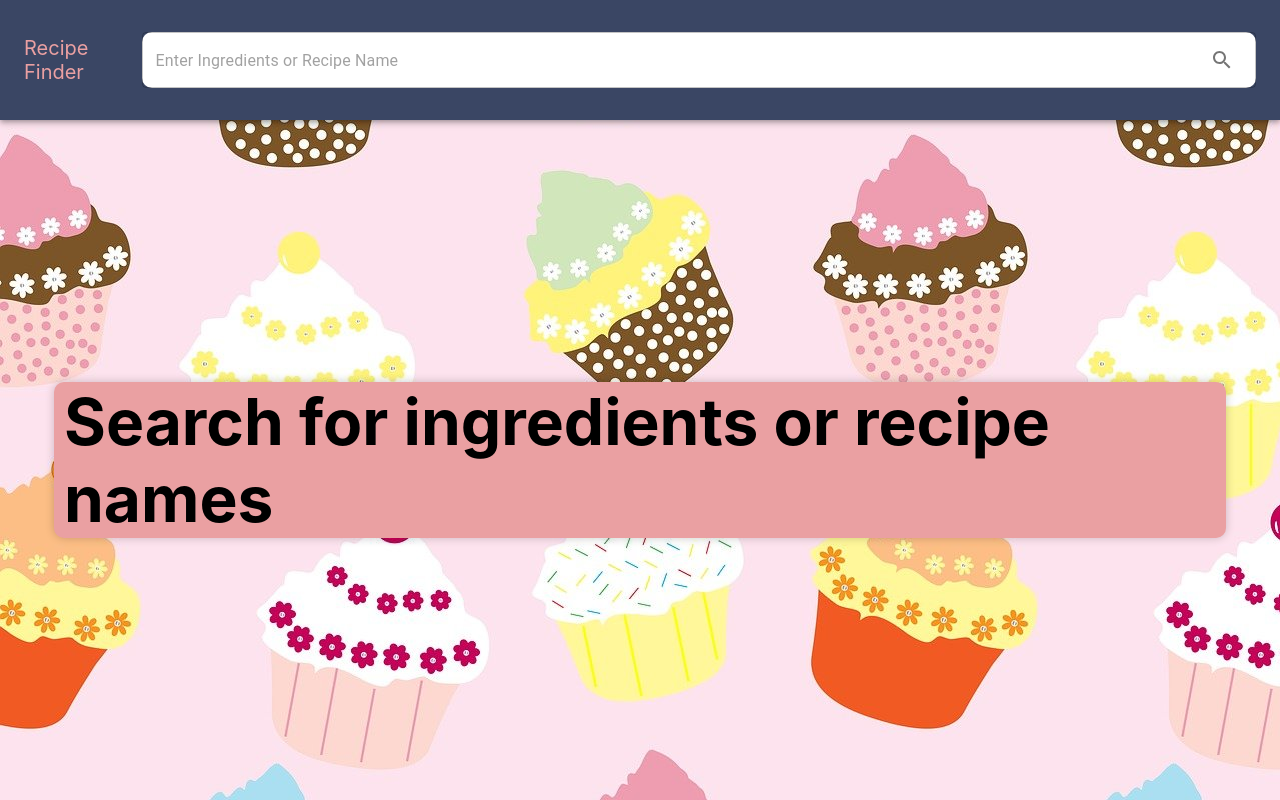
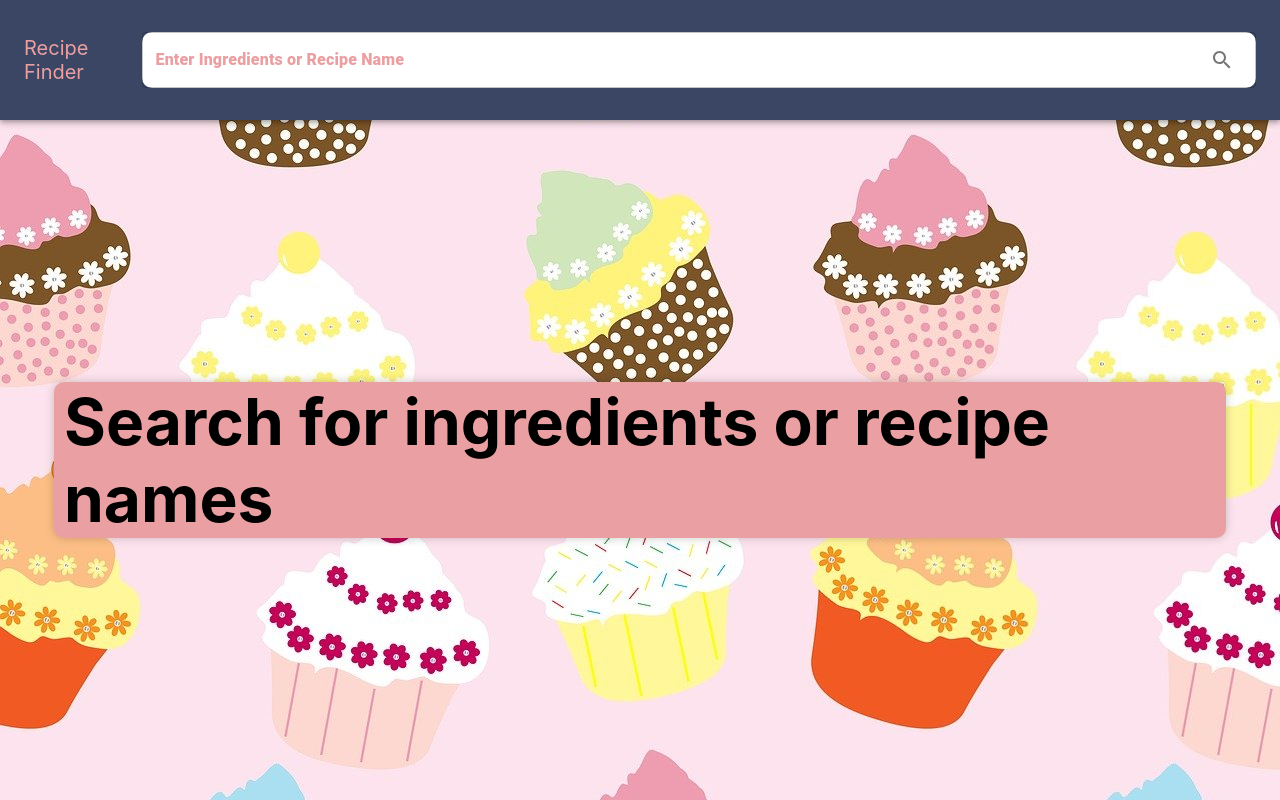
Before and after one commit to Shirm917/Recipe_Finder, a React (Create React App) app: page / in a window 1280 px wide. Built offline with nearby package versions, Linux system fonts and the light colour scheme.

Commit message:
removing placeholder, adding label and adding style to the label

```diff
--- a/src/Components/SearchForm.js
+++ b/src/Components/SearchForm.js
@@ -15,16 +15,25 @@ const SearchForm = () => {
 
   const handleSubmit = (event) => {
     event.preventDefault();
-    dispatch(fetchRecipes({searchText, filterOptions}));
+    dispatch(fetchRecipes({ searchText, filterOptions }));
     navigate("/");
   };
 
   return (
     <form className="search-form" onSubmit={handleSubmit}>
       <TextField
-        sx={{ width: "100%", backgroundColor: "#fff", borderRadius: "10px" }}
+        sx={{
+          width: "100%",
+          backgroundColor: "#fff",
+          borderRadius: "10px",
+          "& .MuiInputLabel-root": {
+            color: "#eaa0a2",
+            fontWeight: 900,
+            width: "75%",
+          },
+        }}
         id="outlined-basic"
-        placeholder="Enter Ingredients or Recipe Name"
+        label="Enter Ingredients or Recipe Name"
         variant="outlined"
         autoComplete="off"
         onChange={(event) => dispatch(setSearchText(event.target.value))}
```
